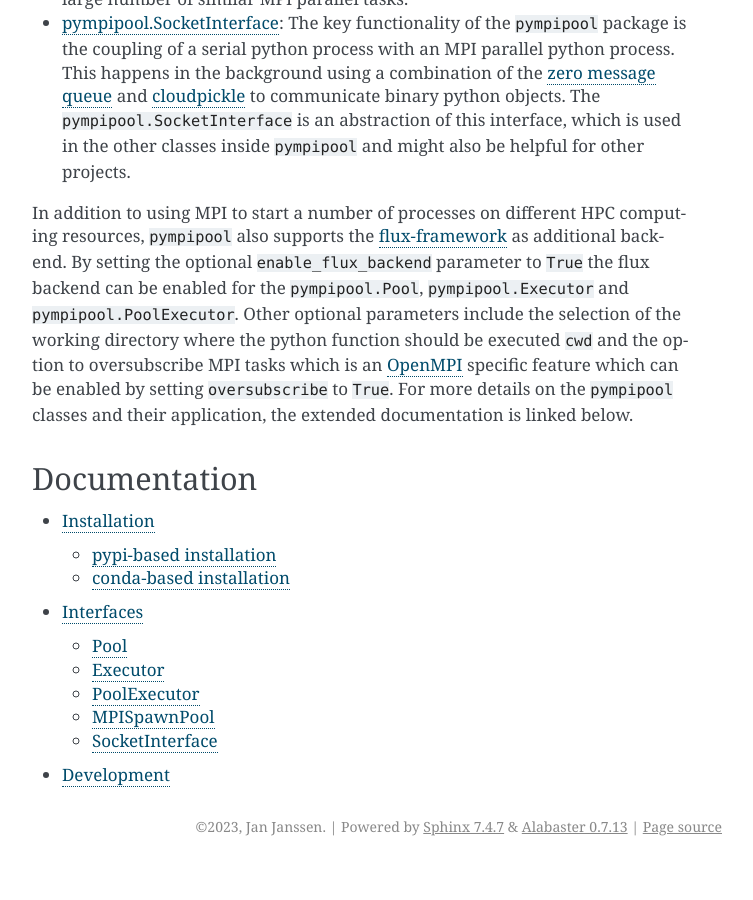
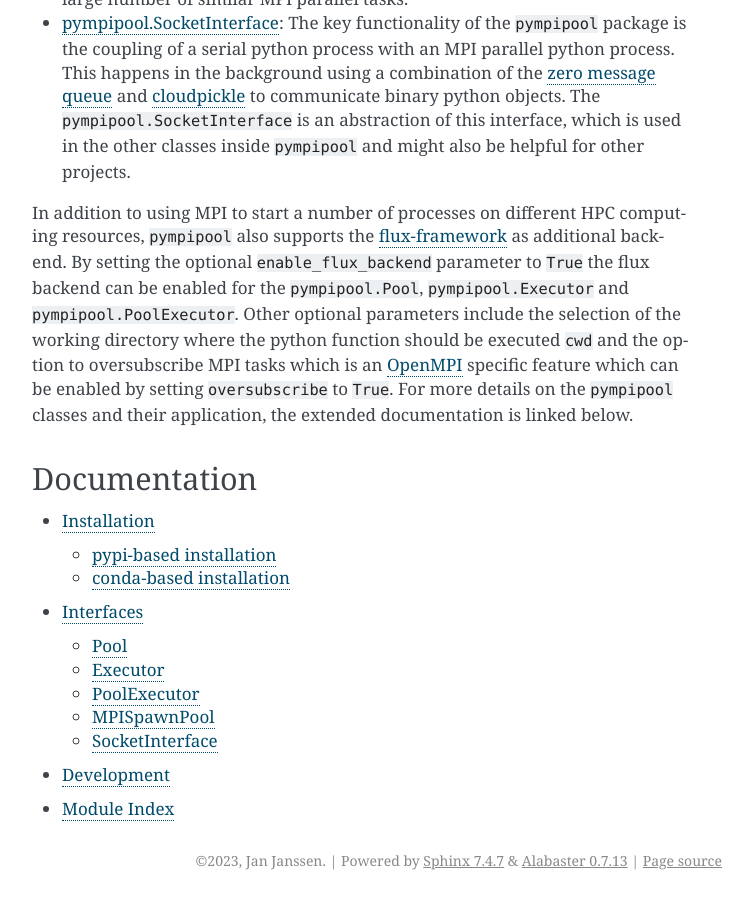
Before and after one commit to pyiron/executorlib, a Sphinx documentation site: the page built from docs/source/index.rst, in a window 1280 px wide and 900 px high, scrolled down 1915 px. Shown: the whole window, without its empty margins (388-1141 px from the left). Built offline with Sphinx 7.4.7, drawn with Linux system fonts in a browser that asks for light colours; before the commit the page ends 2781 px from its top, so only the background shows below that.

```diff
--- a/docs/source/conf.py
+++ b/docs/source/conf.py
@@ -13,7 +13,7 @@ author = 'Jan Janssen'
 # -- General configuration ---------------------------------------------------
 # https://www.sphinx-doc.org/en/master/usage/configuration.html#general-configuration
 
-extensions = ["myst_parser"]
+extensions = ["myst_parser", 'sphinx.ext.autodoc']
 
 templates_path = ['_templates']
 exclude_patterns = []
@@ -25,3 +25,10 @@ exclude_patterns = []
 
 html_theme = 'alabaster'
 html_static_path = ['_static']
+
+
+# -- Generate API documentation ----------------------------------------------
+# https://www.sphinx-doc.org/en/master/man/sphinx-apidoc.html
+
+from sphinx.ext.apidoc import main
+main(['-e', '-o', 'apidoc', '../../pympipool/', '--force'])
--- a/docs/source/index.rst
+++ b/docs/source/index.rst
@@ -36,3 +36,5 @@ Documentation
    installation
    interfaces
    development
+
+* :ref:`modindex`
```
